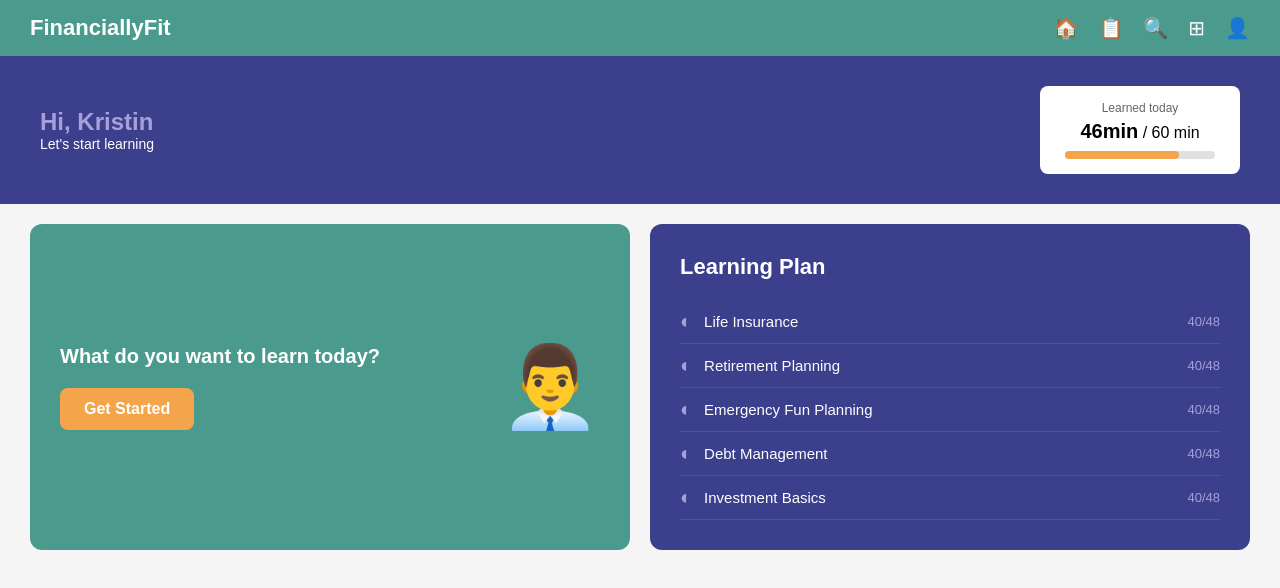
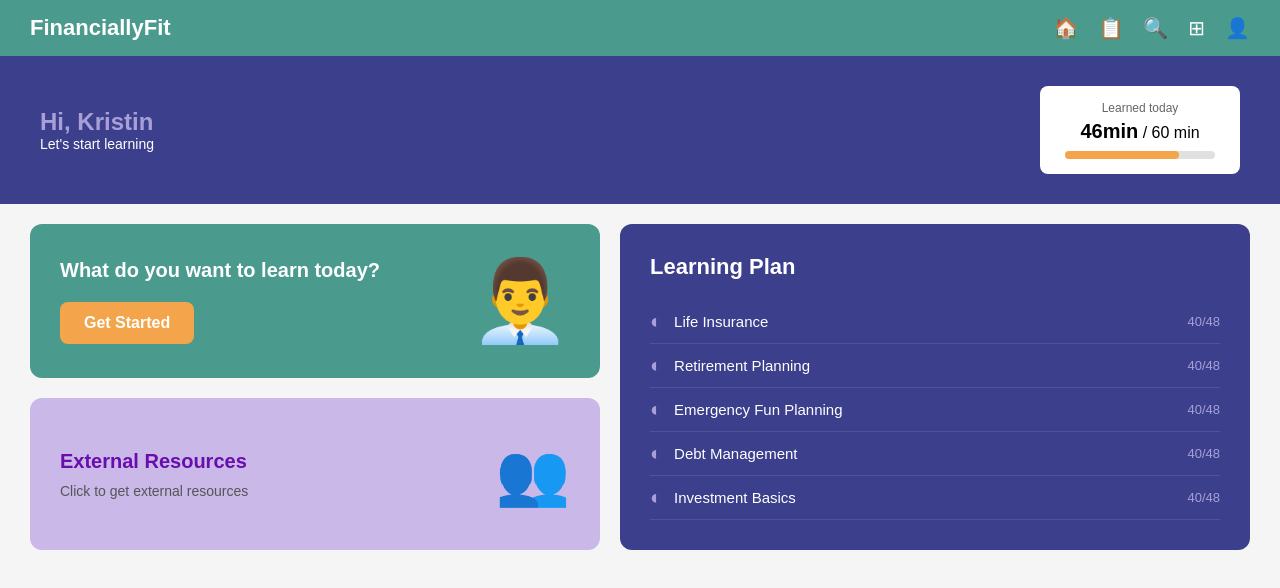
Before and after one commit to Jbonilla111/Financially_Fit, a React (Create React App) app in the folder frontend/: page / in a window 1280 px wide. Shown: the top 588 px of the page. Built offline with nearby package versions, Linux system fonts and the light colour scheme.

Commit message:
add ExternalResources component - homepage complete

```diff
--- a/frontend/src/App.css
+++ b/frontend/src/App.css
@@ -14,3 +14,10 @@ body {
   gap: 20px;
   padding: 20px 30px;
 }
+
+.left-column {
+  display: flex;
+  flex-direction: column;
+  gap: 20px;
+  flex: 1;
+}
--- a/frontend/src/App.js
+++ b/frontend/src/App.js
@@ -4,6 +4,7 @@ import Navbar from './components/Navbar';
 import WelcomeBanner from './components/WelcomeBanner';
 import GetStartedCard from './components/GetStartedCard';
 import LearningPlan from './components/LearningPlan';
+import ExternalResources from './components/ExternalResources';
 
 function App() {
   return (
@@ -11,7 +12,10 @@ function App() {
       <Navbar />
       <WelcomeBanner />
       <div className="main-content">
-        <GetStartedCard />
+        <div className="left-column">
+          <GetStartedCard />
+          <ExternalResources />
+        </div>
         <LearningPlan />
       </div>
     </div>
--- /dev/null
+++ b/frontend/src/components/ExternalResources.css
@@ -0,0 +1,24 @@
+.external-resources {
+  background-color: #c9b8e8;
+  border-radius: 12px;
+  padding: 30px;
+  display: flex;
+  justify-content: space-between;
+  align-items: center;
+  flex: 1;
+}
+
+.resources-text h2 {
+  color: #6a0dad;
+  font-size: 20px;
+  margin-bottom: 10px;
+}
+
+.resources-text p {
+  color: #555;
+  font-size: 14px;
+}
+
+.resources-image {
+  font-size: 60px;
+}
--- /dev/null
+++ b/frontend/src/components/ExternalResources.js
@@ -0,0 +1,16 @@
+import React from 'react';
+import './ExternalResources.css';
+
+function ExternalResources() {
+  return (
+    <div className="external-resources">
+      <div className="resources-text">
+        <h2>External Resources</h2>
+        <p>Click to get external resources</p>
+      </div>
+      <div className="resources-image">👥</div>
+    </div>
+  );
+}
+
+export default ExternalResources;
```
